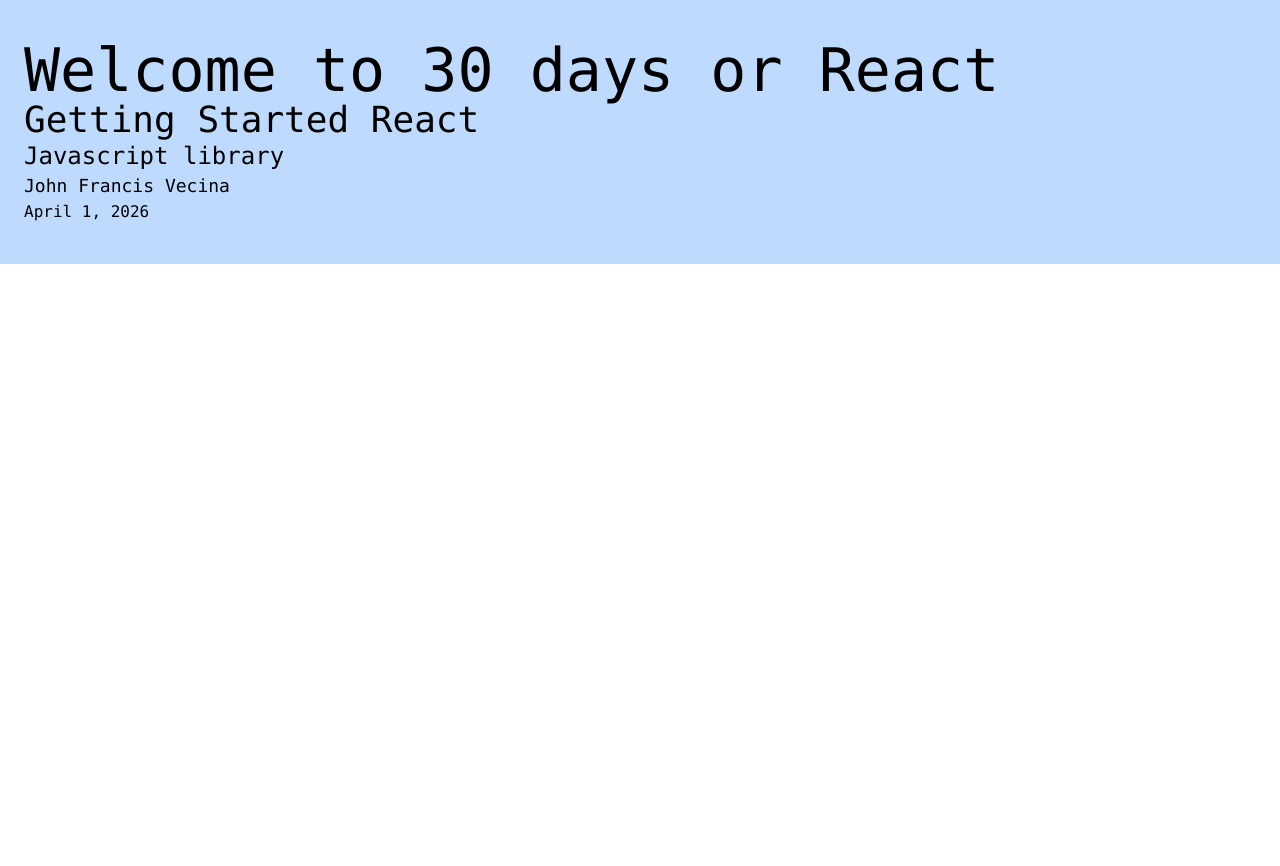
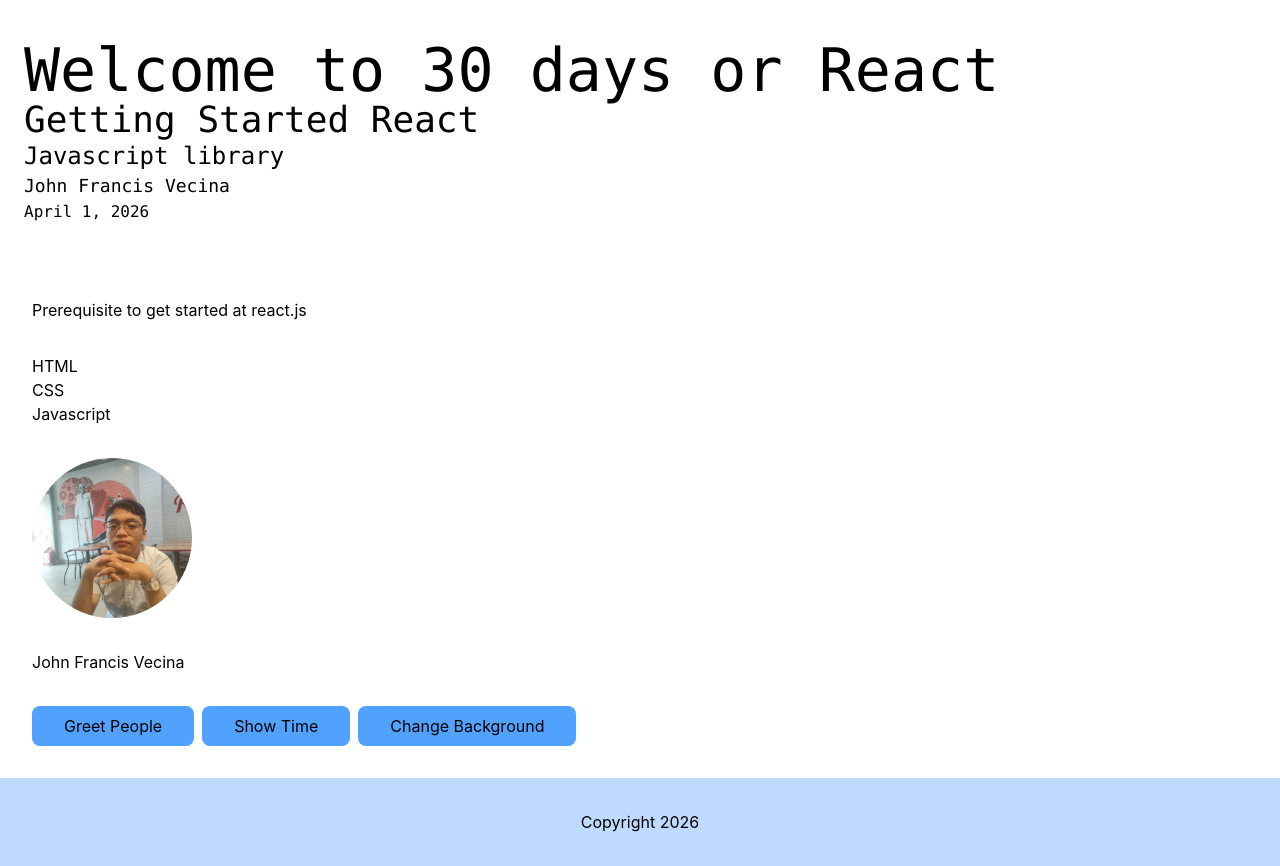
Before and after one commit to VCNtech-123/My-30-Days-of-React, a React (Vite) app: page / in a window 1280 px wide. Before the commit the page ends 800 px from the top, so only its background shows below. Built offline with nearby package versions, Linux system fonts and the light colour scheme.

Commit message:
Finsished Number 1 in Day 8

```diff
--- a/src/App.jsx
+++ b/src/App.jsx
@@ -1,10 +1,19 @@
 
-import Header from './components/Day-8/Day8';
+import Application from './components/Day-8/Day8';
+import Picture from './assets/day2/profile.jpg'
 
 export default function App() {
+  const techs = ['HTML', 'CSS', 'Javascript'];
+  const picture = Picture;
 
 
   return (
-      <Header />
+      <Application  techs={techs}
+                    picture = {picture}
+                    button1={'Greet People'}
+                    button2={'Show Time'}
+                    button3={'Change Background'}
+                    style={'px-8 py-2 bg-blue-400 rounded-lg'}
+      />
   )
 }
--- a/src/components/Day-8/Day8.jsx
+++ b/src/components/Day-8/Day8.jsx
@@ -2,10 +2,13 @@
 import Picture from '../../assets/day2/profile.jpg'
 
 class Header extends React.Component {
+    constructor (props) {
+        super(props);
+    }
 
     render () {
         return (
-            <div className="px-6 py-10 font-mono bg-blue-200 bt-solid border-b-3 border-white">
+            <div className="px-6 py-10 font-mono bt-solid border-b-2 border-white" style={this.props.bground}>
                 <h1 className="text-6xl ">Welcome to 30 days or React</h1>
                 <h2 className="text-4xl">Getting Started React</h2>
                 <h3 className="text-2xl">Javascript library</h3>
@@ -15,7 +18,6 @@
         )
     }
 }
-
 
 class Button extends React.Component {
     constructor (props) {
@@ -51,7 +53,7 @@
         const now = new Date();
         const year = now.getFullYear();
         return (
-            <div className="flex justify-center py-8 bg-blue-200 bt-solid b-t-3"> Copyright {year}</div>
+            <div className="flex justify-center py-8 bg-blue-200 bt-solid b-t-2"> Copyright {year}</div>
         )
     }
 }
@@ -63,15 +65,15 @@
 
     render () {
         return (
-            <div className="">
+            <div className="p-8 flex flex-col gap-8">
                 <h1>Prerequisite to get started at react.js</h1>
                 <TechStack techs={this.props.techs}/>
-                <img src={this.props.picture} className="w-20 h-20 object-cover rounded-full" />
+                <img src={this.props.picture} className="w-40 h-40 object-cover rounded-full" />
                 <h2>John Francis Vecina</h2>
                 <div className="flex gap-2">
-                    <Button style={this.props.style} text={this.props.text.button1} onClick={this.props.funcs.greet} />
-                    <Button style={this.props.style} text={this.props.text.button2} onClick={this.props.funcs.time} />
-                    <Button style={this.props.style} text={this.props.text.button3} onClick={this.props.funcs.changeBg}/>
+                    <Button style={this.props.style} text={this.props.button1} func={this.props.greet} />
+                    <Button style={this.props.style} text={this.props.button2} func={this.props.time} />
+                    <Button style={this.props.style} text={this.props.button3} func={this.props.changeBg}/>
                 </div>
             </div>
         )
@@ -84,31 +86,35 @@
     }
 
     state = {
-        bg: 'bg-white',
-        textColor: 'text-black'
+        bg: {backgroundColor: 'white'},
+        textColor: {color: 'black'}
+    }
+
+    greet = () => {
+        window.alert('Hello World');
+    }
+
+    showTime = () => {
+        window.alert('Today');
+    }
+
+    changeBg = () => {
+        const colorBg = this.state.bg.backgroundColor === 'white' ? 'black' : 'white';
+        const text = this.state.textColor.color === 'black' ?  'white' : 'black';
+        this.setState({bg: {backgroundColor: colorBg}, textColor: {color: text}});
     }
 
     render () {
-        const { techs, picture, style, text: {}, funcs: {}} = this.props;
-        const { button1, button2, button3 } = this.props.text;
-        const { greet, time, changeBg } = this.props.funcs
+        const { techs, picture, style, button1, button2, button3 } = this.props;
 
         return (
-            <div className={`${this.state.bg}`}>
-                <Header />
-                <Main techs={techs} picture={picture} style={style} button1={button1} button2={button2} button3={button3} greet={greet} time={time} changeBg={changeBg}/>
+            <div style={{ ...this.state.bg, ...this.state.textColor}}>
+                <Header bground={{...this.state.bg}} />
+                <Main techs={techs} picture={picture} style={style} button1={button1} button2={button2} button3={button3} greet={this.greet} time={this.showTime} changeBg={this.changeBg}/>
                 <Footer />
             </div>
         )
     }
 }
 
-
-
-
-
-
-
-
-
-export default Header;
+export default Application;
```
